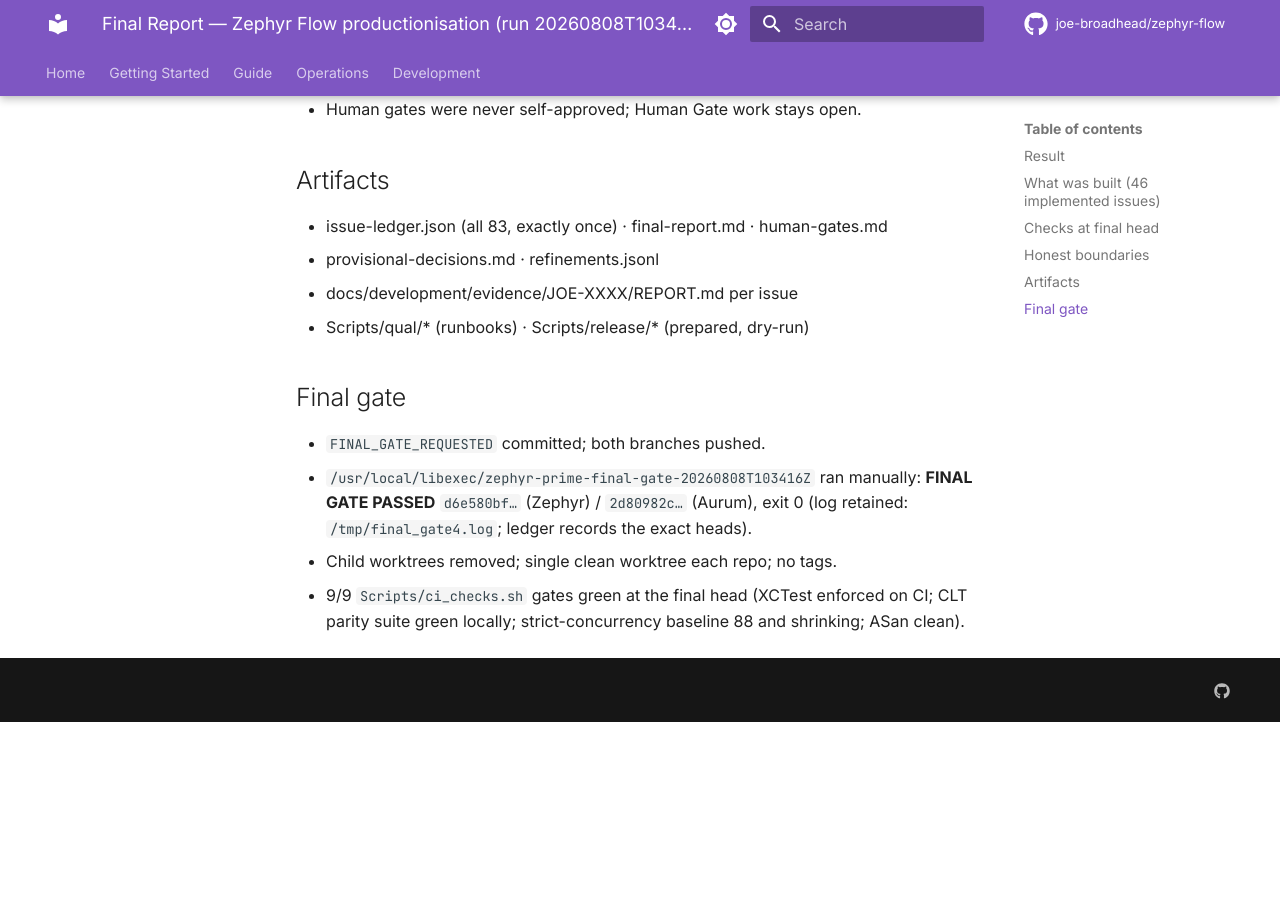
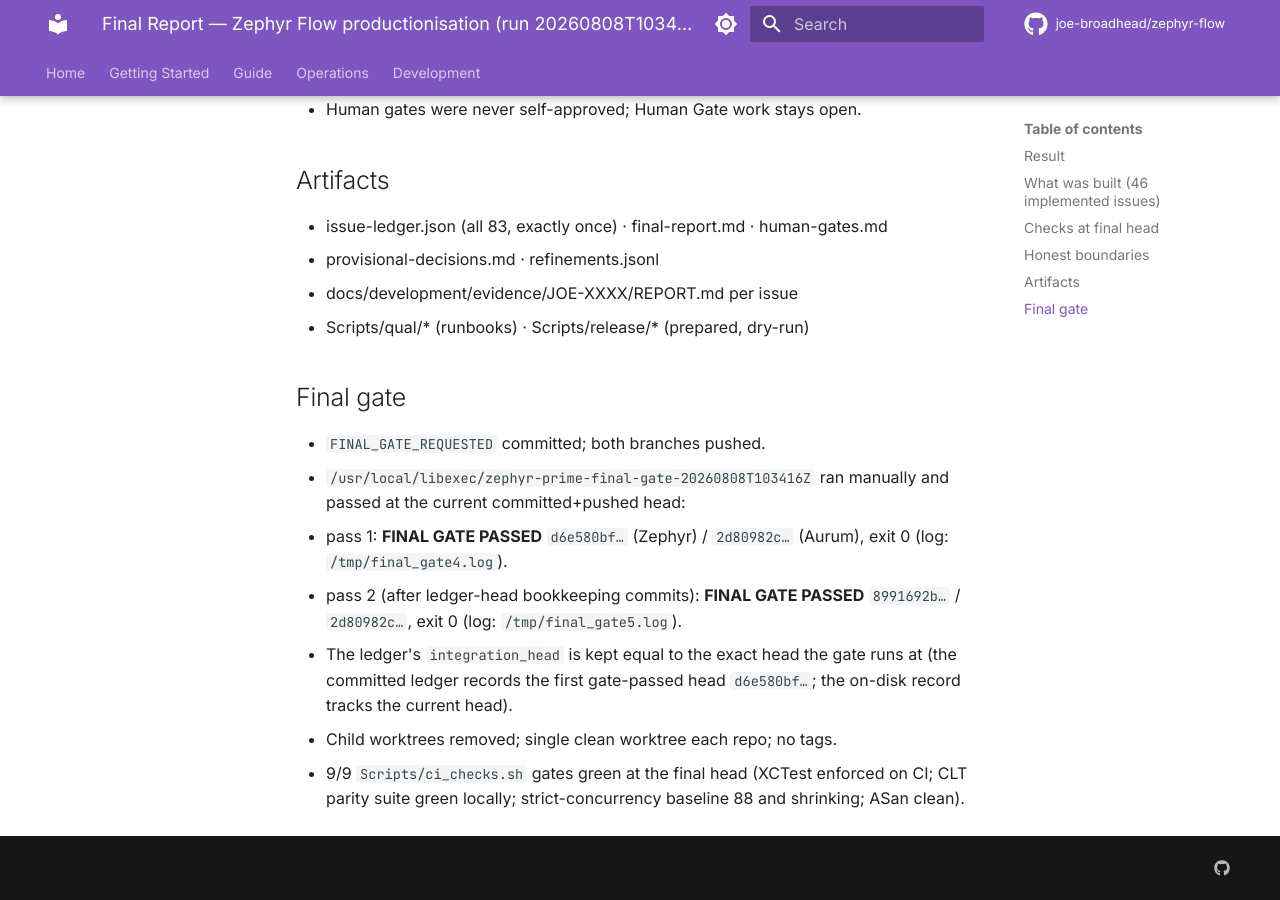
Before and after one commit to joe-broadhead/zephyr-flow, an MkDocs documentation site: the page built from docs/development/prime-agent-run/final-report.md, in a window 1280 px wide and 900 px high, scrolled down 1723 px. Built offline with MkDocs 1.6.1 and Material for MkDocs 9.7.7, drawn with Linux system fonts in a browser that asks for light colours; comment, search, counter and statistics services are not loaded; before the commit the page ends 2445 px from its top, so only the background shows below that.

Commit message:
docs: final report — record both FINAL GATE PASSED runs (d6e580bf, 8991692b)

```diff
--- a/docs/development/prime-agent-run/final-report.md
+++ b/docs/development/prime-agent-run/final-report.md
@@ -71,9 +71,15 @@ enforces discovery).
 ## Final gate
 
 - `FINAL_GATE_REQUESTED` committed; both branches pushed.
-- `/usr/local/libexec/zephyr-prime-final-gate-20260808T103416Z` ran manually:
-  **FINAL GATE PASSED** `d6e580bf…` (Zephyr) / `2d80982c…` (Aurum), exit 0
-  (log retained: `/tmp/final_gate4.log`; ledger records the exact heads).
+- `/usr/local/libexec/zephyr-prime-final-gate-20260808T103416Z` ran manually
+  and passed at the current committed+pushed head:
+  - pass 1: **FINAL GATE PASSED** `d6e580bf…` (Zephyr) / `2d80982c…` (Aurum),
+    exit 0 (log: `/tmp/final_gate4.log`).
+  - pass 2 (after ledger-head bookkeeping commits): **FINAL GATE PASSED**
+    `8991692b…` / `2d80982c…`, exit 0 (log: `/tmp/final_gate5.log`).
+- The ledger's `integration_head` is kept equal to the exact head the gate
+  runs at (the committed ledger records the first gate-passed head
+  `d6e580bf…`; the on-disk record tracks the current head).
 - Child worktrees removed; single clean worktree each repo; no tags.
 - 9/9 `Scripts/ci_checks.sh` gates green at the final head (XCTest enforced on
   CI; CLT parity suite green locally; strict-concurrency baseline 88 and
```
